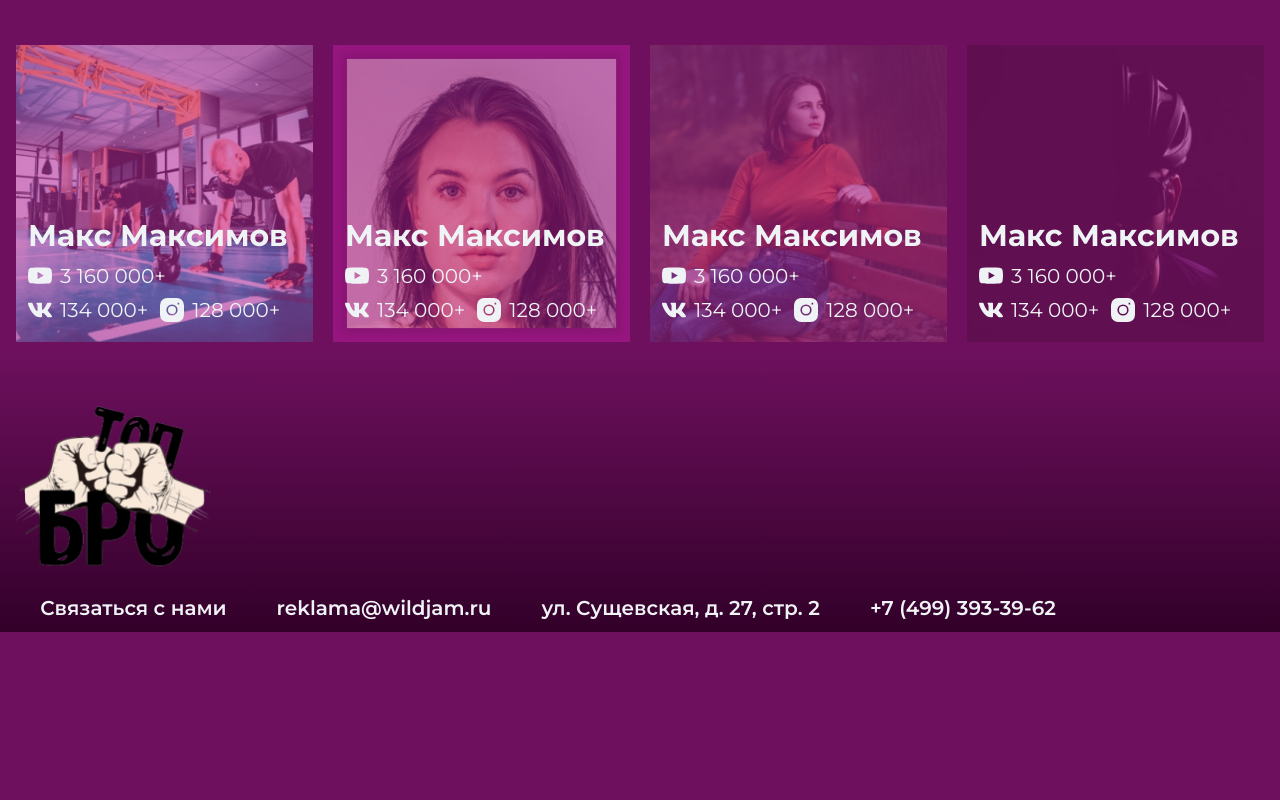
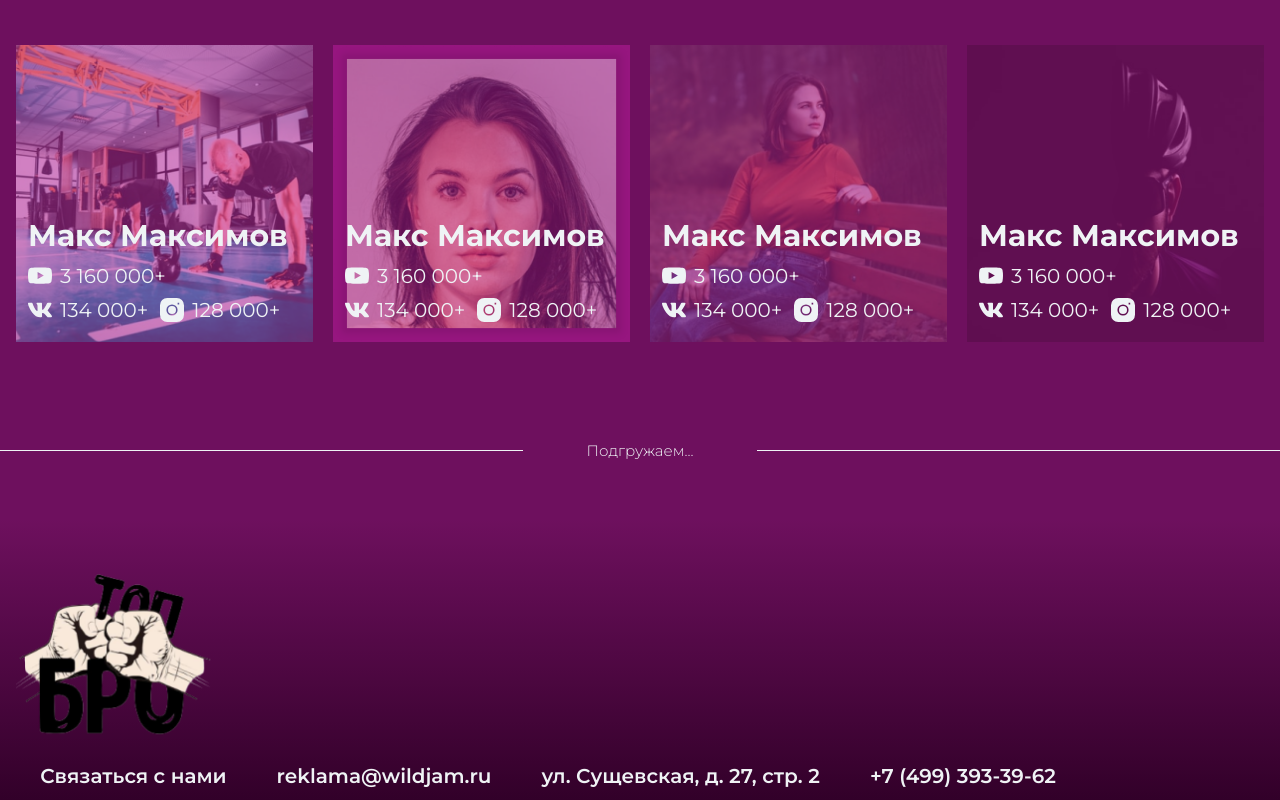
Before and after one commit to cesnakas/wildjam.ru, a website: page app/pages/index.html in a window 1280 px wide. Shown: the part 656-1456 px from the top of the page. Before the commit the page ends 1288 px from the top, so only its background shows below. Drawn offline with nearby package versions, Linux system fonts and the light colour scheme; files that its build step writes are made by us from their sources; files whose address does not match are found by name.

Commit message:
Update loader

```diff
--- a/app/pages/index.html
+++ b/app/pages/index.html
@@ -276,4 +276,8 @@ keywords:    Keywords
         </div>
     </section>
 
+    <div class="bloggers__loader">
+        <div class="bloggers__loader-content">Подгружаем...</div>
+    </div>
+
 {{> footer }}
--- a/app/scss/_nav.scss
+++ b/app/scss/_nav.scss
@@ -1,6 +1,7 @@
 // Navigation
 .navigation {
     height: 118px;
+    user-select: none;
 
     .container {
         display: flex;
--- a/app/scss/sections/_bloggers.scss
+++ b/app/scss/sections/_bloggers.scss
@@ -1,4 +1,5 @@
 .bloggers {
+    margin-bottom: 50px;
 
     .row:not(:last-child) {
         margin-bottom: 50px;
@@ -19,6 +20,9 @@
                 opacity: 0;
                 visibility: hidden;
             }
+            img {
+                transform: scale(1.1);
+            }
         }
 
         &-body {
@@ -31,6 +35,7 @@
             flex-direction: column;
             justify-content: flex-end;
             padding: 10px 12px;
+            color: #EFF3F5;
             background-color: rgba(189,28,159,.5);
             transition: .35s ease-in-out;
         }
@@ -63,6 +68,36 @@
     }
 
     &__img {
+        transition: .35s ease-in-out;
+    }
 
+    &__loader {
+        position: relative;
+        display: flex;
+        justify-content: center;
+        align-items: center;
+        width: 100%;
+        padding-top: 50px;
+        padding-bottom: 50px;
+        font-weight: 300;
+        font-size: 15px;
+        line-height: 1.2;
+        text-align: center;
+        user-select: none;
+
+        &:before,
+        &:after {
+            content: '';
+            display: flex;
+            width: 100%;
+            height: 1px;
+            background-color: #EFF3F5;
+        }
+
+        &-content {
+            display: inline-block;
+            padding-left: 5%;
+            padding-right: 5%;
+        }
     }
 }
```
Also changed, not shown: README.md, dist/css/main.css, dist/index.html.
